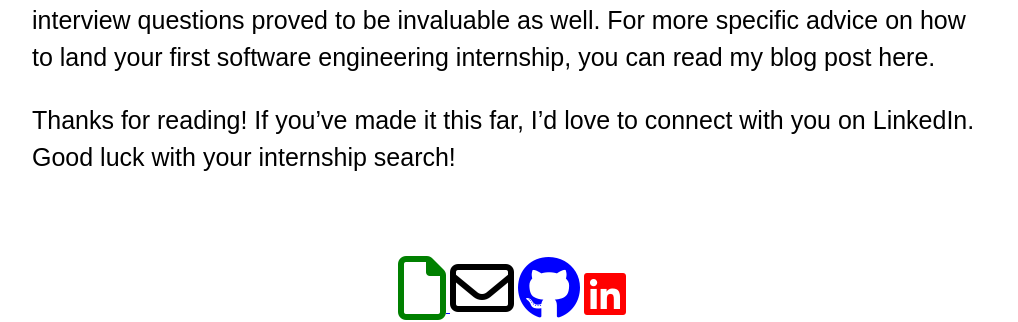
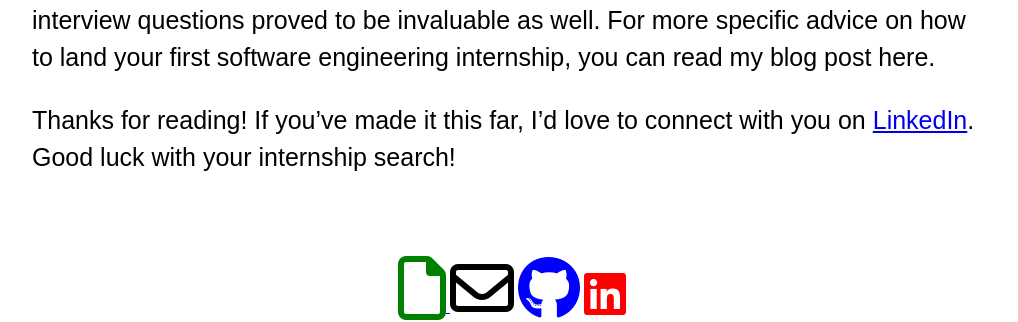
Before and after one commit to skapur12/skapur12.github.io, a Jekyll site: the page built from _posts/2020-01-02-My-Search-For-My-First-Software-Engineering-Internship.md, in a window 1280 px wide and 900 px high, scrolled down 2503 px. Shown: the part 522-844 px from the top of the window, without its empty margins (128-1146 px from the left). Built offline with Jekyll 4.4.1, drawn with Linux system fonts in a browser that asks for light colours; nearby versions of some CDN libraries; comment, search, counter and statistics services are not loaded; some of the changed lines change nothing that is shown.

Commit message:
Added hyperlink

```diff
--- a/_posts/2020-01-02-My-Search-For-My-First-Software-Engineering-Internship.md
+++ b/_posts/2020-01-02-My-Search-For-My-First-Software-Engineering-Internship.md
@@ -32,4 +32,4 @@
 
 Although it sounds cliche, I think that putting in consistent effort over the course of the semester really does pay off. During previous semesters, I was lazy and simply applied online to these companies without any sort of in-person interaction. I realized that I was cheating myself by not taking advantage of all of the wonderful events that allowed me to speak face-to-face with the recruiters and learn more about their companies’ internship programs. The time I spent alone practicing answering technical interview questions proved to be invaluable as well. For more specific advice on how to land your first software engineering internship, you can read my blog post here.
 
-Thanks for reading! If you’ve made it this far, I’d love to connect with you on LinkedIn. Good luck with your internship search!
+Thanks for reading! If you’ve made it this far, I’d love to connect with you on <a href="https://www.linkedin.com/in/skapur12/" target="_blank">LinkedIn</a>. Good luck with your internship search!
```
